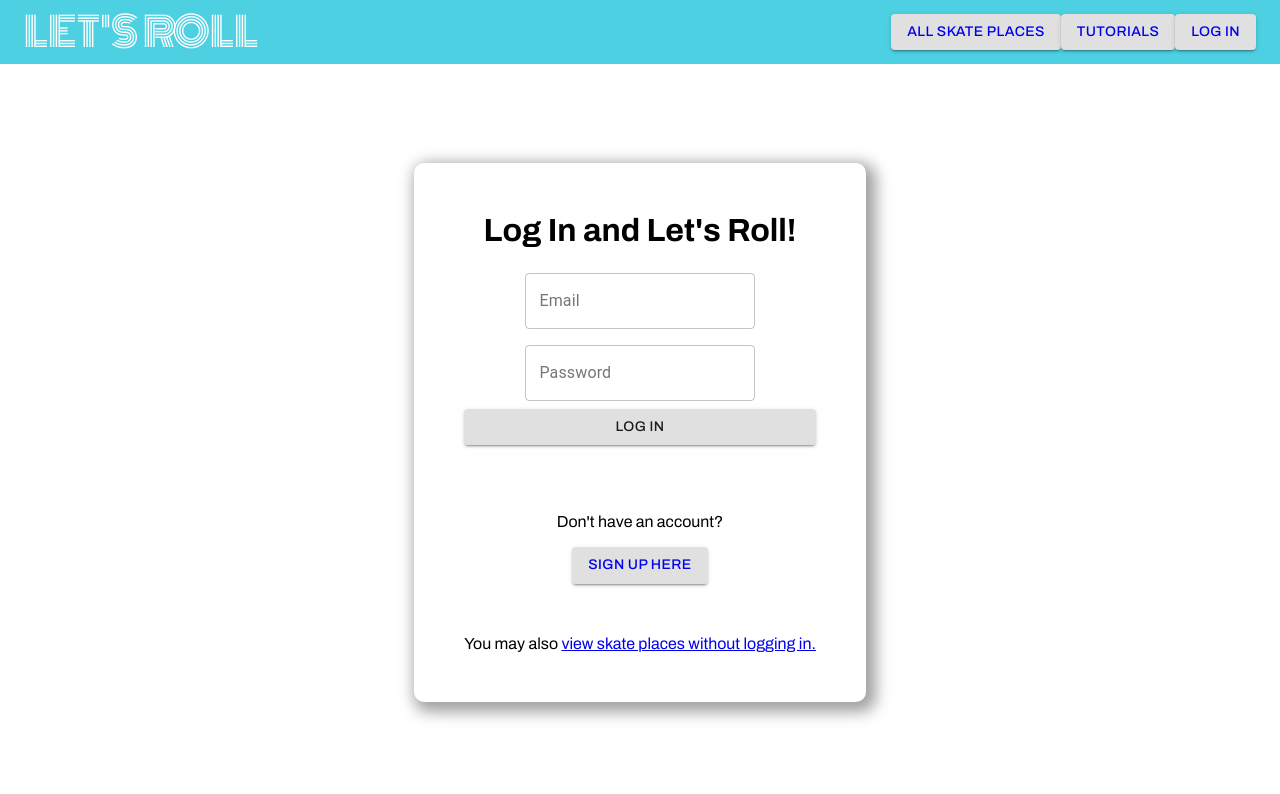
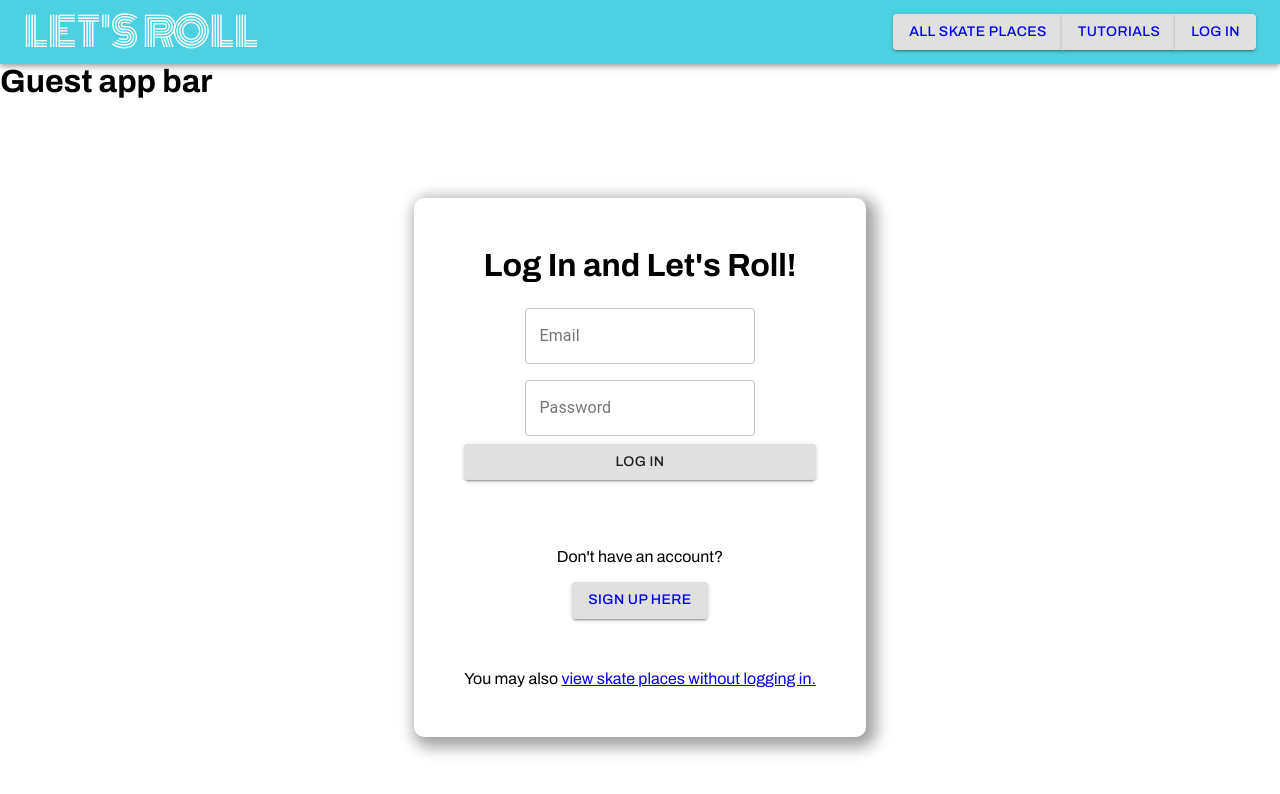
Before and after one commit to jadavianett/Lets-Roll, a React (Create React App) app in the folder client/: page / in a window 1280 px wide. Shown: the top 794 px of the page. Built offline with nearby package versions, Linux system fonts and the light colour scheme.

Commit message:
building a component specifically to render one app bar vs another

```diff
--- a/client/src/App.js
+++ b/client/src/App.js
@@ -9,7 +9,9 @@ import Signup from "./pages/Signup";
 import Tutorials from "./pages/Tutorials";
 import UserDashboard from "./pages/UserDashboard";
 import ViewMyPlaces from "./pages/ViewMyPlaces";
-import AppBar from "./components/AppBar";
+import AppBarDisplay from "./components/AppBarDisplay";
+import UserAppBar from "./components/UserAppBar";
+import GuestAppBar from "./components/GuestAppBar";
 import EditPlace from "./pages/EditPlace";
 import AuthContext from "./context/AuthContext";
 import { useState, useContext, useEffect } from "react";
@@ -37,7 +39,9 @@ function App() {
     <AuthContext.Provider value={{ jwt, setJwt }}>
       <Router>
         <div className="App">
-          <AppBar isLoggedIn={isLoggedIn} />
+          {/* <UserAppBar /> */}
+          <GuestAppBar />
+          <AppBarDisplay isLoggedIn={isLoggedIn} />
           <Route exact path="/" component={Login} />
           <Route exact path="/login" component={Login} />
           <Route exact path="/addnewplace" component={AddNewPlace} />
--- a/client/src/components/AppBar.css
+++ b/client/src/components/AppBar.css
@@ -23,12 +23,3 @@
   background-color: #4dd0e1;
   /* background-color: rgb(111, 195, 243); */
 }
-
-.active {
-  /* hi */
-}
-
-.hidden {
-  /* hi */
-  display: none;
-}
--- /dev/null
+++ b/client/src/components/AppBarDisplay.jsx
@@ -0,0 +1,22 @@
+import UserAppBar from "./UserAppBar";
+import GuestAppBar from "./GuestAppBar";
+
+import { useState, useContext, useEffect } from "react";
+
+function AppBarDisplay({ isLoggedIn }) {
+  if (isLoggedIn) {
+    return (
+      <>
+        <h1>User app bar</h1>
+      </>
+    );
+  } else {
+    return (
+      <>
+        <h1>Guest app bar</h1>
+      </>
+    );
+  }
+}
+
+export default AppBarDisplay;
--- /dev/null
+++ b/client/src/components/GuestAppBar.jsx
@@ -0,0 +1,131 @@
+import React from "react";
+import "./AppBar.css";
+import { makeStyles, useTheme } from "@material-ui/core/styles";
+import AppBar from "@material-ui/core/AppBar";
+import Toolbar from "@material-ui/core/Toolbar";
+import Typography from "@material-ui/core/Typography";
+import Button from "@material-ui/core/Button";
+import ButtonGroup from "@material-ui/core/ButtonGroup";
+import IconButton from "@material-ui/core/IconButton";
+import MenuIcon from "@material-ui/icons/Menu";
+import MenuItem from "@material-ui/core/MenuItem";
+import Menu from "@material-ui/core/Menu";
+import { withRouter, Link } from "react-router-dom";
+import useMediaQuery from "@material-ui/core/useMediaQuery";
+
+const useStyles = makeStyles((theme) => ({
+  root: {
+    flexGrow: 1,
+  },
+  menuButton: {
+    marginRight: theme.spacing(2),
+  },
+  title: {
+    flexGrow: 1,
+  },
+}));
+
+function GuestAppBar(props) {
+  const { history } = props;
+  const classes = useStyles();
+  const [anchorEl, setAnchorEl] = React.useState(null);
+  const open = Boolean(anchorEl);
+  const theme = useTheme();
+  const isMobile = useMediaQuery(theme.breakpoints.down("md"));
+
+  const handleMenu = (event) => {
+    setAnchorEl(event.currentTarget);
+  };
+
+  const handleClose = (pageURL) => {
+    history.push(pageURL);
+    setAnchorEl(null);
+  };
+
+  if (props.isLoggedIn) {
+    console.log("lOGGED IN true");
+  } else {
+    console.log("NOT logged in");
+  }
+
+  return (
+    <div className={classes.root}>
+      <AppBar position="static" id="nav-color">
+        <Toolbar>
+          <Typography variant="h6" className={classes.title}>
+            <Link to="/" id="logo-link">
+              <span id="lets-roll-logo">LET'S ROLL</span>
+            </Link>
+          </Typography>
+
+          <div>
+            {isMobile ? (
+              <>
+                <IconButton
+                  edge="start"
+                  // className={classes.menuButton}
+                  color="inherit"
+                  aria-label="menu"
+                  onClick={handleMenu}
+                >
+                  <MenuIcon />
+                </IconButton>
+                <Menu
+                  id="menu-appbar"
+                  anchorEl={anchorEl}
+                  anchorOrigin={{
+                    vertical: "top",
+                    horizontal: "right",
+                  }}
+                  keepMounted
+                  transformOrigin={{
+                    vertical: "top",
+                    horizontal: "right",
+                  }}
+                  open={open}
+                  onClose={() => setAnchorEl(null)}
+                >
+                  <MenuItem onClick={() => handleClose("/allplaces")}>
+                    All Skate Places
+                  </MenuItem>
+
+                  <MenuItem onClick={() => handleClose("/tutorials")}>
+                    Tutorials
+                  </MenuItem>
+
+                  <MenuItem onClick={() => handleClose("/login")}>
+                    Log In
+                  </MenuItem>
+                </Menu>
+              </>
+            ) : (
+              <>
+                <ButtonGroup>
+                  <Button variant="contained">
+                    <Link to="/allplaces" className="no-link-style">
+                      All Skate Places
+                    </Link>
+                  </Button>
+
+                  <Button variant="contained">
+                    <Link to="/tutorials" className="no-link-style">
+                      Tutorials
+                    </Link>
+                  </Button>
+
+                  <Button variant="contained">
+                    <Link to="/login" className="no-link-style">
+                      Log In
+                    </Link>
+                  </Button>
+                </ButtonGroup>
+              </>
+            )}
+          </div>
+        </Toolbar>
+      </AppBar>
+    </div>
+  );
+}
+
+export default withRouter(GuestAppBar);
--- a/client/src/components/AppBar.jsx
+++ b/client/src/components/UserAppBar.jsx
@@ -25,7 +25,7 @@ const useStyles = makeStyles((theme) => ({
   },
 }));
 
-function MenuAppBar(props) {
+function UserAppBar(props) {
   const { history } = props;
   const classes = useStyles();
   const [anchorEl, setAnchorEl] = React.useState(null);
@@ -63,7 +63,7 @@ function MenuAppBar(props) {
               <>
                 <IconButton
                   edge="start"
-                  className={classes.menuButton}
+                  // className={classes.menuButton}
                   color="inherit"
                   aria-label="menu"
                   onClick={handleMenu}
@@ -104,20 +104,18 @@ function MenuAppBar(props) {
               </>
             ) : (
               <>
-                {/* <ButtonGroup> */}
-
+                <ButtonGroup>
                   <Button variant="contained">
                     <Link to="/allplaces" className="no-link-style">
                       All Skate Places
                     </Link>
                   </Button>
-                <span className={props.isLoggedIn ? "active" : "hidden"}>
+
                   <Button variant="contained">
                     <Link to="/viewmyplaces" className="no-link-style">
                       My Places
                     </Link>
                   </Button>
-                </span>
 
                   <Button variant="contained">
                     <Link to="/tutorials" className="no-link-style">
@@ -125,29 +123,18 @@ function MenuAppBar(props) {
                     </Link>
                   </Button>
 
-                <span className={props.isLoggedIn ? "active" : "hidden"}>
                   <Button variant="contained">
                     <Link to="/addnewplace" className="no-link-style">
                       Add new skate place
                     </Link>
                   </Button>
-                </span>
 
-                <span className={props.isLoggedIn ? "active" : "hidden"}>
                   <Button variant="contained">
                     <Link to="/logout" className="no-link-style">
                       Log Out
                     </Link>
                   </Button>
-                </span>
-
-                <span className={props.isLoggedIn ? "hidden" : "active"}>
-                  <Button variant="contained">
-                    <Link to="/login" className="no-link-style">
-                      Log In
-                    </Link>
-                  </Button>
-                </span>
+                </ButtonGroup>
               </>
             )}
           </div>
@@ -157,4 +144,4 @@ function MenuAppBar(props) {
   );
 }
 
-export default withRouter(MenuAppBar);
+export default withRouter(UserAppBar);
```
Lines whose indentation alone changed are shown as unchanged.
